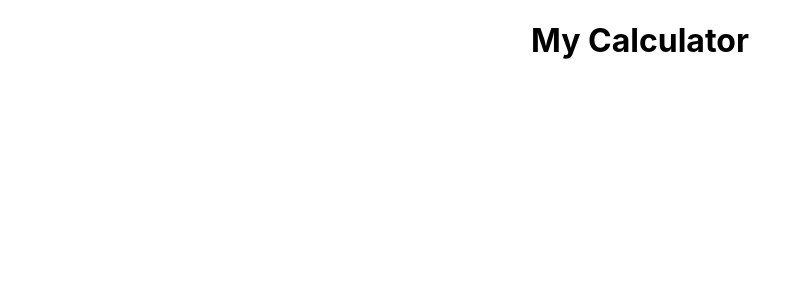
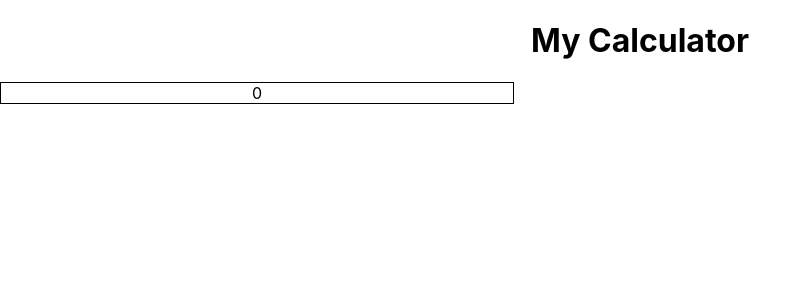
Before and after one commit to lutinmaviou/tdd-react-typescript, a React (Create React App) app: page / in a window 1280 px wide. Shown: the top 300 px of the page, without its empty margins (0-812 px from the left). Built offline with nearby package versions, Linux system fonts and the light colour scheme.

Commit message:
feat: create first component

```diff
--- a/src/App.css
+++ b/src/App.css
@@ -1,38 +1,10 @@
 .App {
   text-align: center;
+  width: 100%;
+  height: 100vh;
 }
 
-.App-logo {
-  height: 40vmin;
-  pointer-events: none;
+main{
+  width: 40%;
+  border: 1px solid black;
 }
-
-@media (prefers-reduced-motion: no-preference) {
-  .App-logo {
-    animation: App-logo-spin infinite 20s linear;
-  }
-}
-
-.App-header {
-  background-color: #282c34;
-  min-height: 100vh;
-  display: flex;
-  flex-direction: column;
-  align-items: center;
-  justify-content: center;
-  font-size: calc(10px + 2vmin);
-  color: white;
-}
-
-.App-link {
-  color: #61dafb;
-}
-
-@keyframes App-logo-spin {
-  from {
-    transform: rotate(0deg);
-  }
-  to {
-    transform: rotate(360deg);
-  }
-}
--- a/src/App.tsx
+++ b/src/App.tsx
@@ -1,11 +1,14 @@
 import React from 'react';
-import logo from './logo.svg';
 import './App.css';
+import Screen from './components/Screen/Screen';
 
 function App() {
   return (
     <div className="App">
       <h1>My Calculator</h1>
+      <main>
+        <Screen value="0" />
+      </main>
     </div>
   );
 }
--- /dev/null
+++ b/src/components/Screen/Screen.tsx
@@ -0,0 +1,11 @@
+import React from 'react';
+
+type Props = {
+  value: string;
+};
+
+const Screen: React.FC<Props> = ({ value }) => {
+  return <div>{value}</div>;
+};
+
+export default Screen;
--- a/src/index.css
+++ b/src/index.css
@@ -5,6 +5,7 @@ body {
     sans-serif;
   -webkit-font-smoothing: antialiased;
   -moz-osx-font-smoothing: grayscale;
+  overflow: hidden;
 }
 
 code {
```
Also changed, not shown: src/components/Screen/Screen.css (added).
